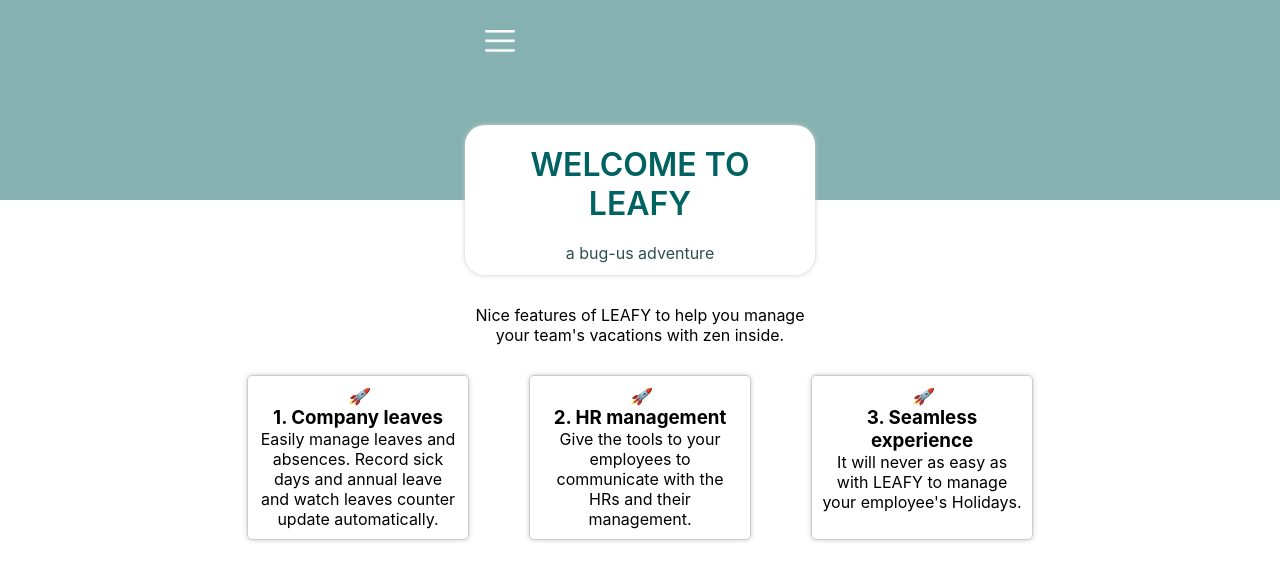
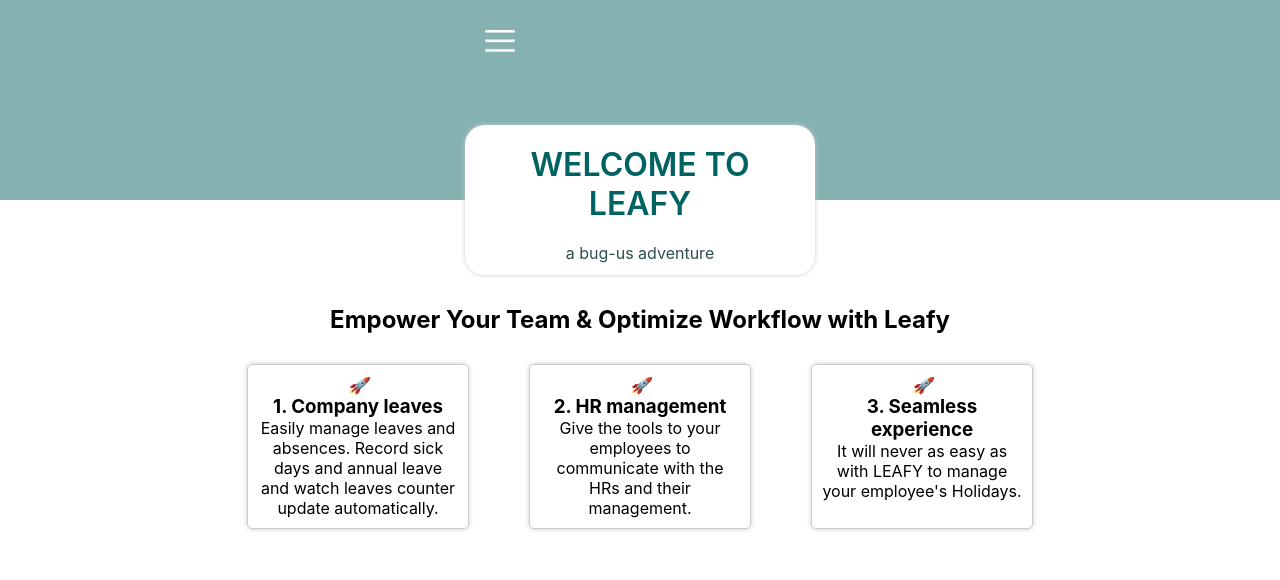
Before and after one commit to valentine974/leafy-app-front, a React (Create React App) app: page / in a window 1280 px wide. Shown: the top 580 px of the page. Built offline with nearby package versions, Linux system fonts and the light colour scheme; no server answers.

Commit message:
added our slogans on home page

```diff
--- a/src/pages/HomePage/HomePage.jsx
+++ b/src/pages/HomePage/HomePage.jsx
@@ -36,10 +36,9 @@ function HomePage(props) {
         </h1> <p>a bug-us adventure</p>
       </div>
       <div className="pageContent">
-      <p>
-          Nice features of LEAFY to help you manage <br /> your team's vacations
-          with zen inside.
-        </p>
+      <h2>
+      Empower Your Team & Optimize Workflow with Leafy
+        </h2>
         <div className="cards">
           {features.map((feature) => (
             <FeatureBox
```
